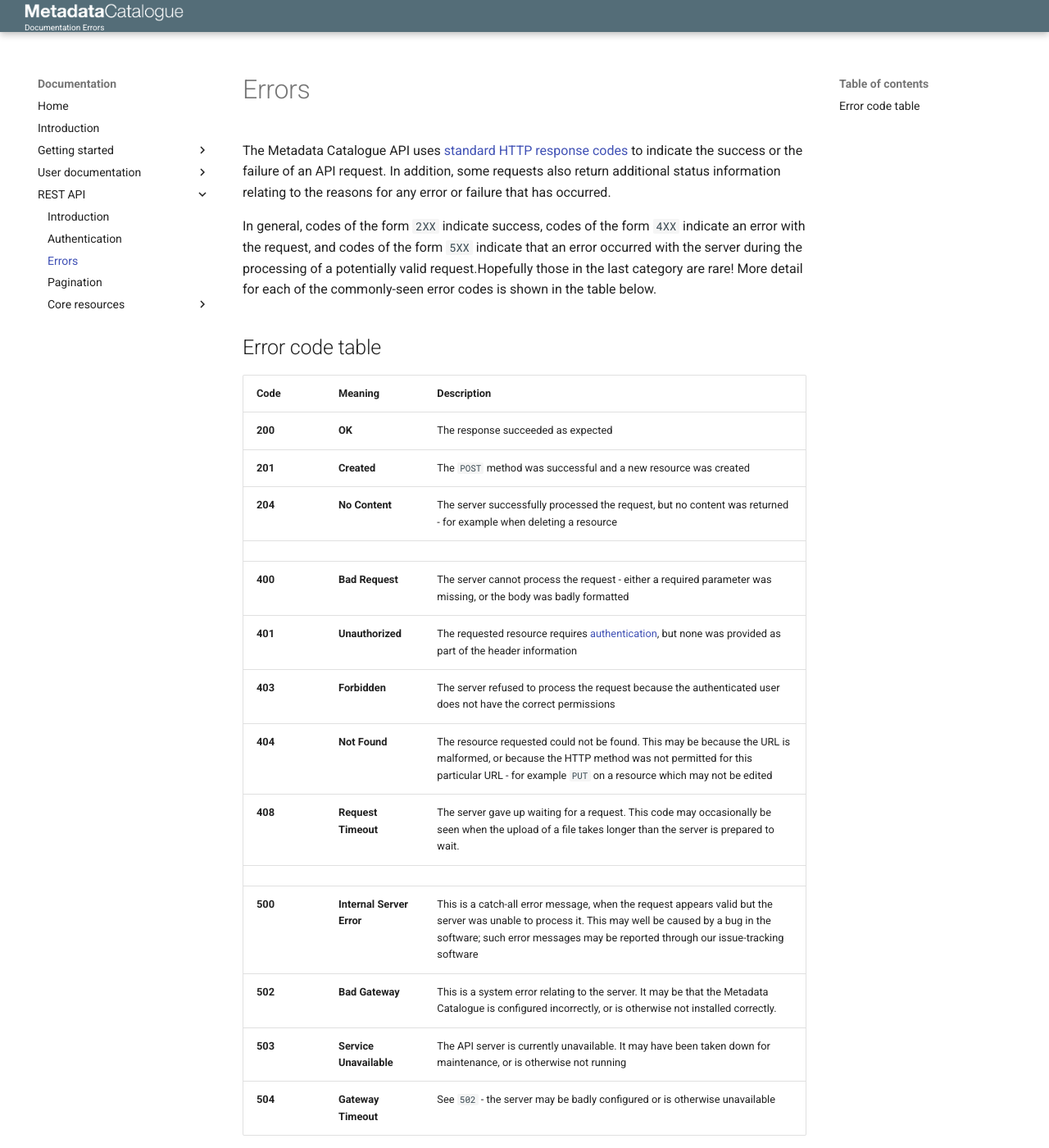
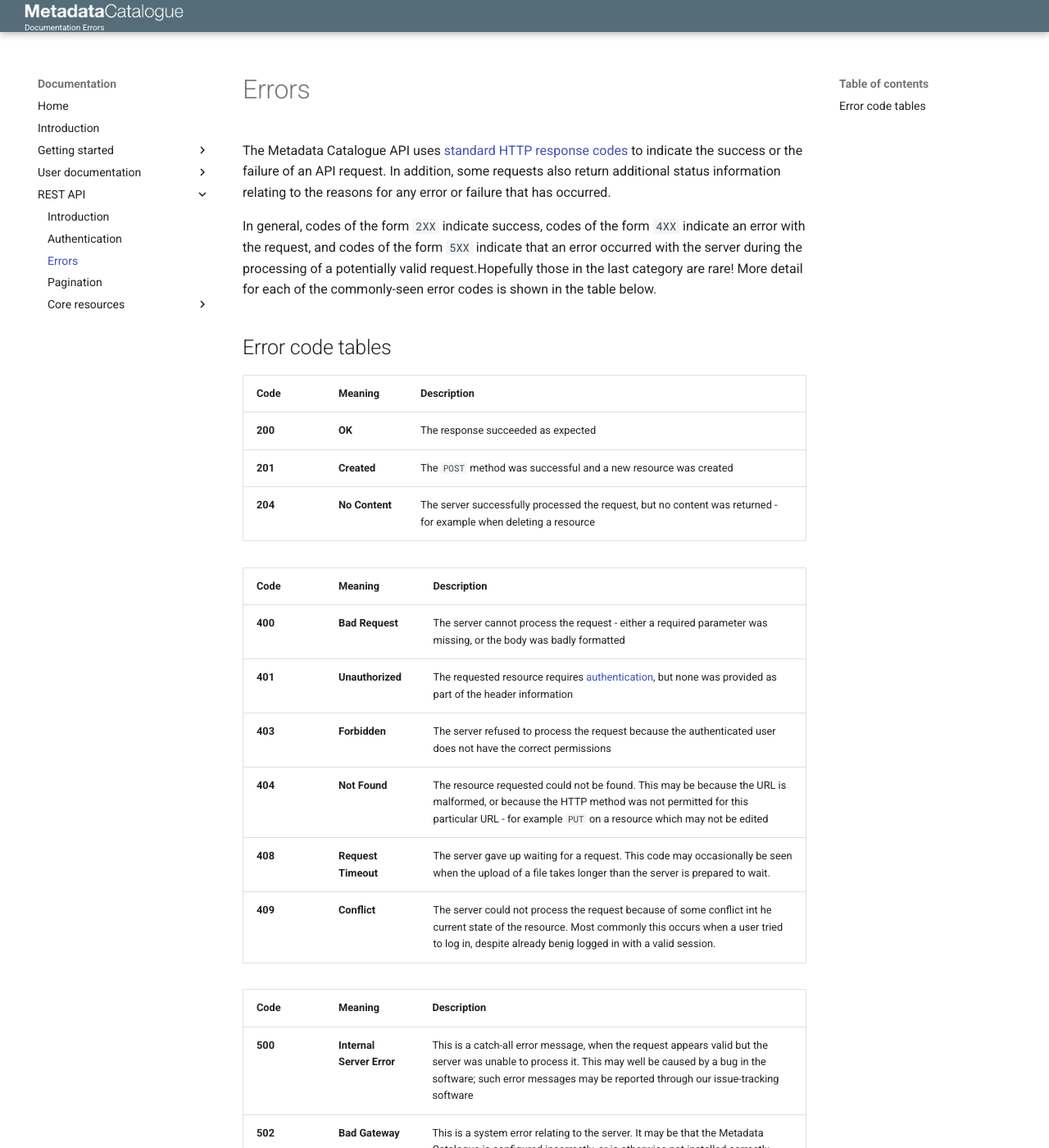
Before and after one commit to MauroDataMapper/docs, an MkDocs documentation site: the page built from docs/rest-api/errors.md, in a window 1280 px wide and 1400 px high. Shown: the whole window at 82% size. Built offline with MkDocs 1.6.1 and Material for MkDocs 9.7.7, drawn with Linux system fonts in a browser that asks for light colours.

Commit message:
More general details on the REST API

```diff
--- a/docs/rest-api/errors.md
+++ b/docs/rest-api/errors.md
@@ -7,20 +7,25 @@ indicate that an error occurred with the server during the processing of a poten
   More detail for each of the commonly-seen error codes is shown in the table below.
 
 
-##Error code table
+##Error code tables
 
 | Code | Meaning | Description |
 |------|---------|-------------|
 | **200**  | **OK**      | The response succeeded as expected            |
 | **201**  | **Created** | The `POST` method was successful and a new resource was created |
 | **204**  | **No Content** | The server successfully processed the request, but no content was returned - for example when deleting a resource |
-| | | |
+
+| Code | Meaning | Description |
+|------|---------|-------------|
 | **400**  | **Bad Request**  | The server cannot process the request - either a required parameter was missing, or the body was badly formatted |
 | **401**  | **Unauthorized** | The requested resource requires [authentication](authentication.md), but none was provided as part of the header information  |
 | **403**  | **Forbidden**  | The server refused to process the request because the authenticated user does not have the correct permissions  |
 | **404**  | **Not Found** |  The resource requested could not be found.  This may be because the URL is malformed, or because the HTTP method was not permitted for this particular URL - for example `PUT` on a resource which may not be edited |
 | **408**  | **Request Timeout** | The server gave up waiting for a request.  This code may occasionally be seen when the upload of a file takes longer than the server is prepared to wait. |
-| | | |
+| **409**  | **Conflict** | The server could not process the request because of some conflict int he current state of the resource.  Most commonly this occurs when a user tried to log in, despite already benig logged in with a valid session. |
+
+| Code | Meaning | Description |
+|------|---------|-------------|
 | **500**  | **Internal Server Error** | This is a catch-all error message, when the request appears valid but the server was unable to process it.   This may well be caused by a bug in the software; such error messages may be reported through our issue-tracking software |
 | **502**  | **Bad Gateway** | This is a system error relating to the server.  It may be that the Metadata Catalogue is configured incorrectly, or is otherwise not installed correctly. |
 | **503**  | **Service Unavailable** | The API server is currently unavailable.  It may have been taken down for maintenance, or is otherwise not running |
--- a/mkdocs.yml
+++ b/mkdocs.yml
@@ -13,6 +13,22 @@ markdown_extensions:
     -   toc:
             permalink: true
     -   meta
+    - pymdownx.arithmatex
+    - pymdownx.betterem:
+          smart_enable: all
+    - pymdownx.caret
+    - pymdownx.critic
+    - pymdownx.details
+    - pymdownx.emoji:
+          emoji_generator: !!python/name:pymdownx.emoji.to_svg
+    - pymdownx.inlinehilite
+    - pymdownx.magiclink
+    - pymdownx.mark
+    - pymdownx.smartsymbols
+    - pymdownx.superfences
+    - pymdownx.tasklist:
+          custom_checkbox: true
+    - pymdownx.tilde
 nav:
     -   Home: 'index.md'
     -   Introduction: 'introduction.md'
```
Also changed, not shown: docs/rest-api/authentication.md (+81 -4 lines), docs/rest-api/pagination.md (+59 -0 lines).
